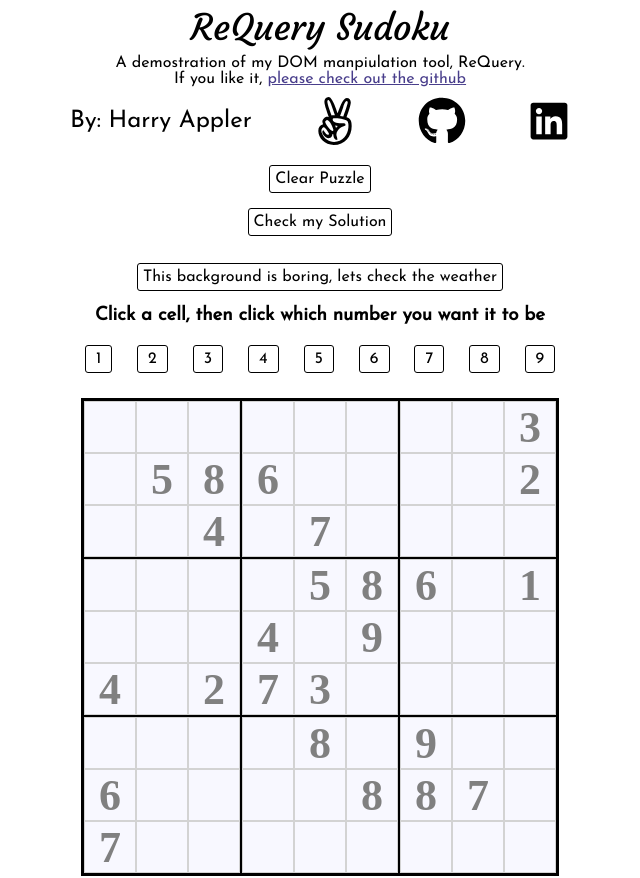
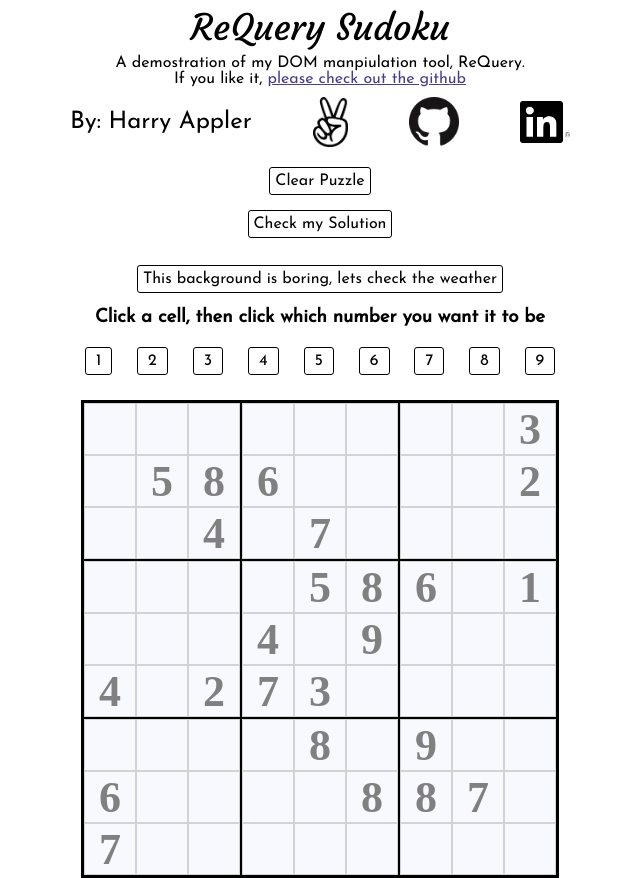
Before and after one commit to happler/ReQuery, a website: page index.html in a window 1280 px wide. Shown: the whole page, without its empty margins (320-960 px from the left). Drawn offline with Linux system fonts and the light colour scheme.

Commit message:
change icons from fontawesome

```diff
--- a/assets/stylesheets/main.css
+++ b/assets/stylesheets/main.css
@@ -216,16 +216,20 @@ body {
     1px 1px 0 #fff;
 }
 
-.svg-inline--fa:hover {
-  color: darkgrey;
-  background-color: black;
+.personal-links__angel {
+  width: auto;
+  height: 50px;
 }
-.fa-linkedin {
-  height: 0.875em;
+.personal-links__linkedin,
+.personal-links__github {
+  width: 50px;
 }
 
-.fab {
-  width: 50px;
+.personal-links__linkedin:hover,
+.personal-links__github:hover,
+.personal-links__angel:hover {
+  filter: invert(40%);
+  /* background-color: black; */
 }
 
 .personal-links {
--- a/index.html
+++ b/index.html
@@ -22,9 +22,9 @@
         <span class='portfolio-by'>By: </span>
         <a class='portfolio' href="https://www.harryappler.com">Harry Appler</a>
       </div>
-      <a target="_blank" href="https://angel.co/harry-appler"><i class="fab fa-angellist fa-3x "></i></a>
-      <a target="_blank" href="https://github.com/happler/"><i class="fab fa-github fa-3x "></i></a>
-      <a target="_blank" href="https://www.linkedin.com/in/harryappler/"><i class="fab fa-linkedin fa-3x "></i></a>
+      <a class="personal-links__angel" target="_blank" href="https://angel.co/harry-appler"><img class="personal-links__angel" src="assets/images/darkal.png"/></a>
+        <a class="personal-links__github" target="_blank" href="https://github.com/happler/"><img class="personal-links__github" src="assets/images/darkgit.png"/></a>
+        <a class="personal-links__linkedin" target="_blank" href="https://www.linkedin.com/in/harryappler/"><img class="personal-links__linkedin" src="assets/images/darkin.png"/></a>
     </div>
 
     <header>
```
Also changed, not shown: assets/images/breezy.jpg (renamed from assets/images/windy.jpeg), assets/images/darkal.png (added), assets/images/darkgit.png (added), assets/images/darkin.png (added), assets/images/lightal.png (added), assets/images/lightgit.png (added), assets/images/lightin.png (added), assets/requery.gif (deleted).
